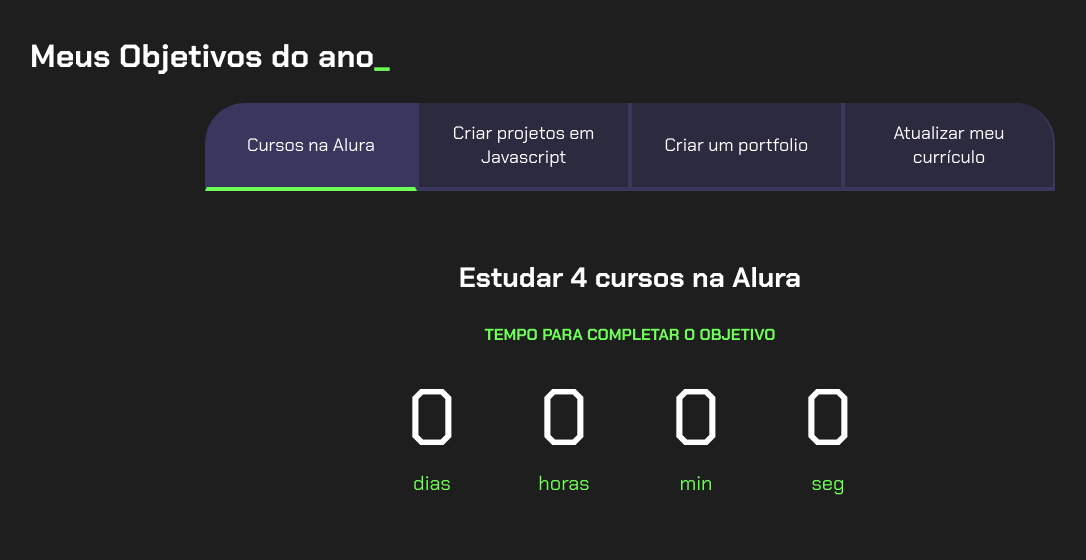
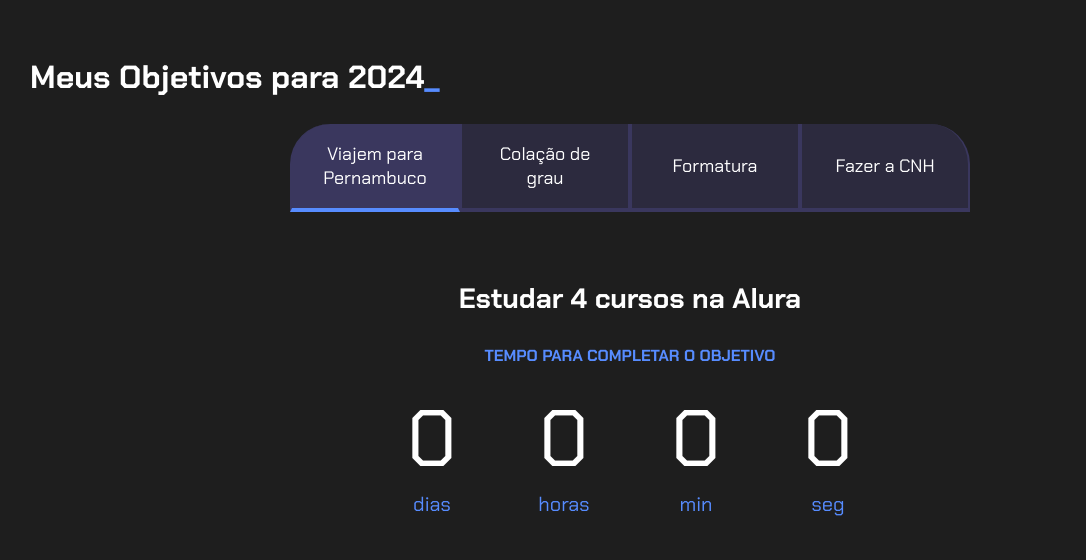
Before and after one commit to Vinauski/projeto34, a plain HTML site: page index.html in a window 1280 px wide. Shown: the whole page, without its empty margins (10-1096 px from the left). Drawn offline with Linux system fonts and the light colour scheme.

Commit message:
Add files via upload

```diff
--- a/index.html
+++ b/index.html
@@ -6,17 +6,18 @@
     <meta name="viewport" content="width=device-width, initial-scale=1.0">
     <title>Meus objetivos do ano</title>
     <link rel="stylesheet" href="style.css">
+    <img src="" alt="">
 </head>
 
 <body>
     <section class="conteudo-principal">
-        <h2 class="titulo-principal">Meus Objetivos do ano<span>_</span></h2>
+        <h2 class="titulo-principal">Meus Objetivos para 2024<span>_</span></h2>
         <div class="conteudo">
             <div class="botoes">
-                <button class="botao ativo">Cursos na Alura</button>
-                <button class="botao">Criar projetos em Javascript</button>
-                <button class="botao">Criar um portfolio</button>
-                <button class="botao">Atualizar meu currículo</button>
+                <button class="botao ativo">Viajem para Pernambuco</button>
+                <button class="botao">Colação de grau</button>
+                <button class="botao">Formatura</button>
+                <button class="botao">Fazer a CNH</button>
             </div>
             <div class="abas-textos">
                 <div class="aba-conteudo ativo">
--- a/style.css
+++ b/style.css
@@ -2,7 +2,7 @@
 
 :root {
     --cor-de-fundo: #1E1E1E;
-    --verde: #6FFF57;
+    --verde: #578cff;
     --branco: #FFFFFF;
     --botao-ativo: #3A375E;
     --botao-inativo: rgba(58, 55, 94, 0.5);
```
Also changed, not shown: 904e06b2996e2c8ebd058f9ac62afa31.jpeg (added).
